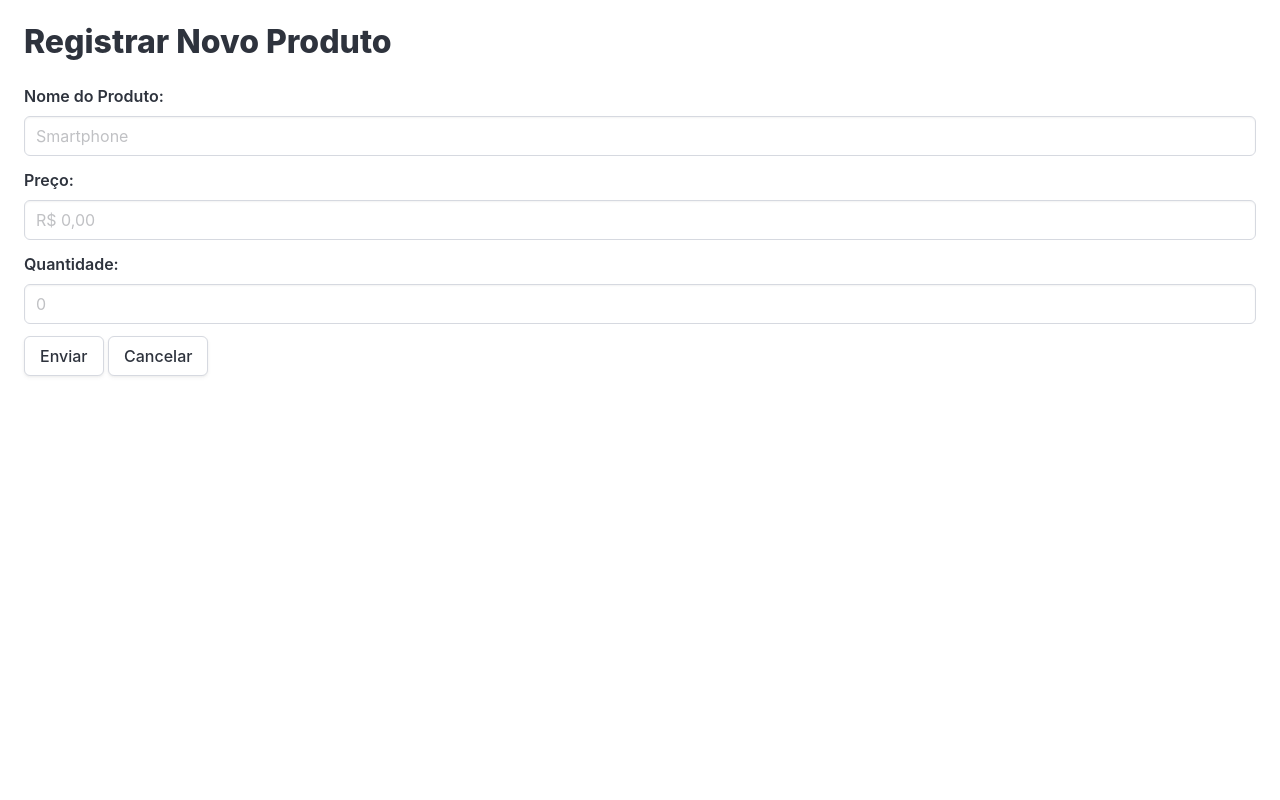
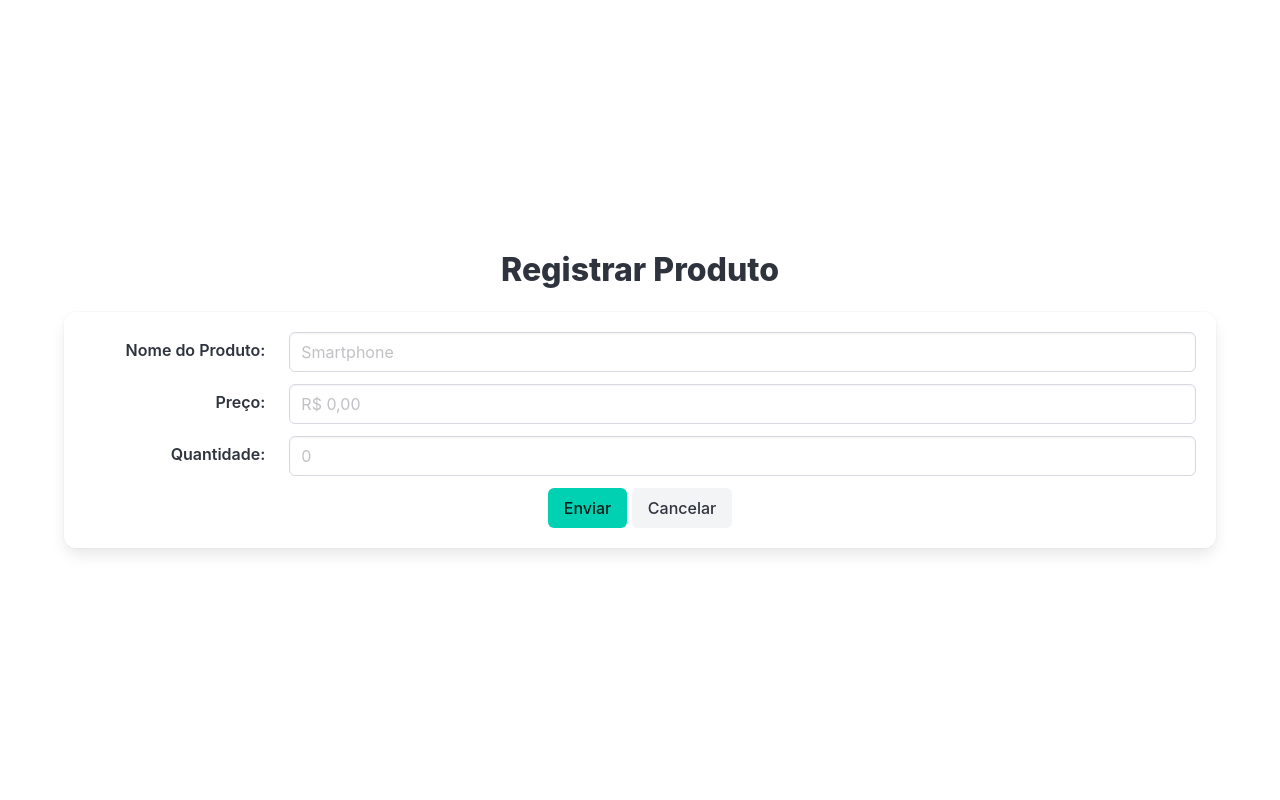
Before and after one commit to saulcastro-dev/ProductFlow, a Flask app: page /products/register in a window 1280 px wide. Run offline with Flask 3, Linux system fonts and the light colour scheme.

Commit message:
Adiciona página inicial e atualiza layout de tabelas e formulários

```diff
--- a/app/__init__.py
+++ b/app/__init__.py
@@ -2,11 +2,13 @@ from flask import Flask
 from .config import Config
 from .extensions import db
 
+from .views import app_bp
 from products.views import product_bp
 
 app = Flask(__name__)
 app.config.from_object(Config())
 
+app.register_blueprint(app_bp)
 app.register_blueprint(product_bp)
 
 db.init_app(app)
--- a/app/templates/base.html
+++ b/app/templates/base.html
@@ -5,6 +5,7 @@
     <meta name="viewport" content="width=device-width, initial-scale=1.0">
     <title>Gestor de Produtos</title>
     <link rel="stylesheet" href="https://cdn.jsdelivr.net/npm/bulma@1.0.4/css/bulma.min.css">
+    <link rel="stylesheet" href="https://cdnjs.cloudflare.com/ajax/libs/font-awesome/6.5.1/css/all.min.css">
     <style>
         input[type=number]::-webkit-outer-spin-button,
         input[type=number]::-webkit-inner-spin-button {
@@ -17,7 +18,7 @@
         }
     </style>
 </head>
-<body class="conatiner m-5">
+<body>
     {% block content %}{% endblock %}
 </body>
 </html>
--- a/products/templates/form.html
+++ b/products/templates/form.html
@@ -1,32 +1,38 @@
-{% extends 'base.html' %}
-
-{% block content %}
-<h1 class="title">{% block title %}{% endblock %}</h1>
-<form class="form" method="POST">
-    {{ form.hidden_tag() }}
-    <div class="field">
+<div class="field is-horizontal">
+    <div class="field-label is-normal">
         <label class="label" for="{{ form.name.id }}">{{ form.name.label.text }}</label>
-        <div class="control">
-            {{ form.name() }}
+    </div>
+    <div class="field-body">
+        <div class="field">
+            <div class="control is-expanded">
+                {{ form.name() }}
+            </div>
         </div>
     </div>
-    <div class="field">
+</div>
+
+<div class="field is-horizontal">
+    <div class="field-label is-normal">
         <label class="label" for="{{ form.price.id }}">{{ form.price.label.text }}</label>
-        <div class="control">
-            {{ form.price() }}
+    </div>
+    <div class="field-body">
+        <div class="field">
+            <div class="control is-expanded">
+                {{ form.price() }}
+            </div>
         </div>
     </div>
-    <div class="field">
+</div>
+
+<div class="field is-horizontal">
+    <div class="field-label is-normal">
         <label class="label" for="{{ form.quantity.id }}">{{ form.quantity.label.text }}</label>
-        <div class="control">
-            {{ form.quantity() }}
+    </div>
+    <div class="field-body">
+        <div class="field">
+            <div class="control is-expanded">
+                {{ form.quantity() }}
+            </div>
         </div>
     </div>
-    <div class="field is-grouped">
-        <div class="control">
-            {{ form.submit() }}
-            <a class="button" href="{{ url_for('products.list_products') }}">Cancelar</a>
-        </div>
-    </div>
-</form>
-{% endblock %}
+</div>
--- a/products/templates/register.html
+++ b/products/templates/register.html
@@ -1,3 +1,21 @@
-{% extends 'form.html' %}
+{% extends 'base.html' %}
 
-{% block title %}Registrar Novo Produto{% endblock %}
+{% block content %}
+<section class="is-flex is-justify-content-center is-align-items-center" style="min-height: 100vh;">
+    <div class="container">
+        <h1 class="title has-text-centered">Registrar Produto</h1>
+        <div class="box">
+            <form class="form" method="POST">
+                {{ form.hidden_tag() }}
+                {% include 'form.html' %}
+                <div class="field is-grouped is-justify-content-center">
+                    <div class="control">
+                        {{ form.submit(class='button is-primary') }}
+                        <a class="button is-light" href="{{ url_for('products.list_products') }}">Cancelar</a>
+                    </div>
+                </div>
+            </form>
+        </div>
+    </div>
+</section>
+{% endblock %}
```
Also changed, not shown: app/templates/index.html (added, +13 -0 lines), app/views.py (added, +7 -0 lines), products/templates/product_list.html (+21 -11 lines), products/templates/update.html (+20 -2 lines).
